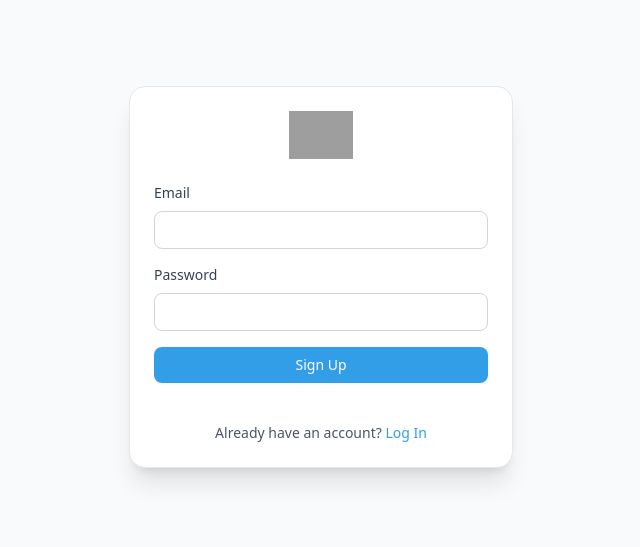
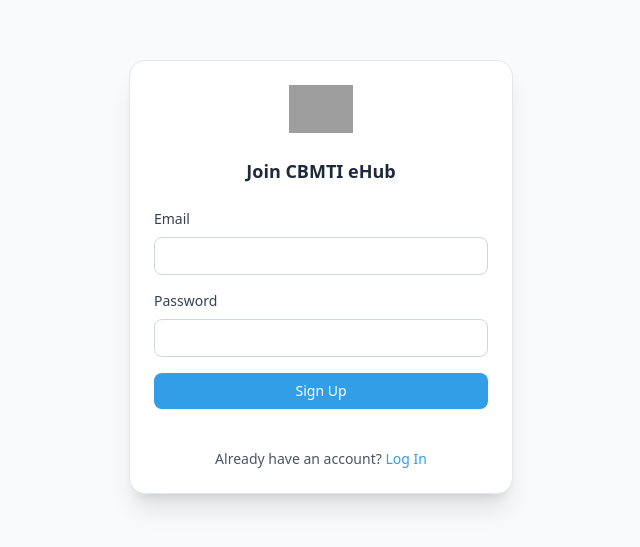
Before and after one commit to hillary-gor/cbmti-hub, a Next.js app: page /signup in a window 1280 px wide. Shown: the part 123-670 px from the top of the page, without its empty margins (319-959 px from the left). Built offline with nearby package versions, Linux system fonts and the light colour scheme; grey boxes are pictures that could not be loaded.

Commit message:
Update login and signup page headings to CBMTI eHub`

```diff
--- a/app/login/page.tsx
+++ b/app/login/page.tsx
@@ -29,7 +29,7 @@ export default function LoginPage() {
 
         {/* Heading */}
         <div className="text-center text-lg font-bold text-gray-800 dark:text-white">
-          CBMTI Hub
+          CBMTI eHub
         </div>
 
         {/* Email + Password Login */}
--- a/app/signup/page.tsx
+++ b/app/signup/page.tsx
@@ -43,6 +43,11 @@ export default function SignUpPage() {
             className="object-contain"
             priority
           />
+        </div>
+
+        {/* Heading */}
+        <div className="text-center text-lg font-bold text-gray-800 dark:text-white">
+          Join CBMTI eHub
         </div>
 
         {/* Signup Form */}
```
